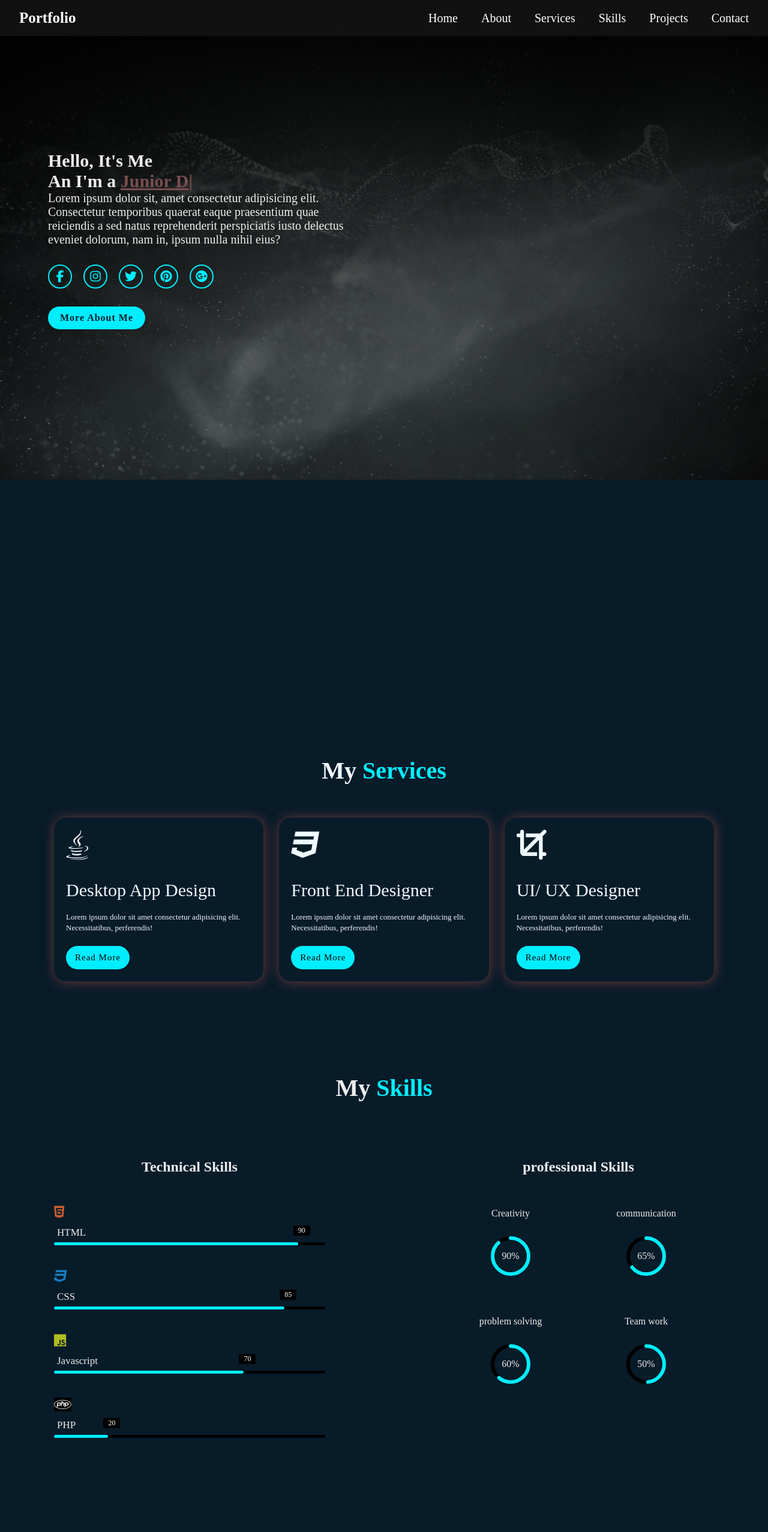
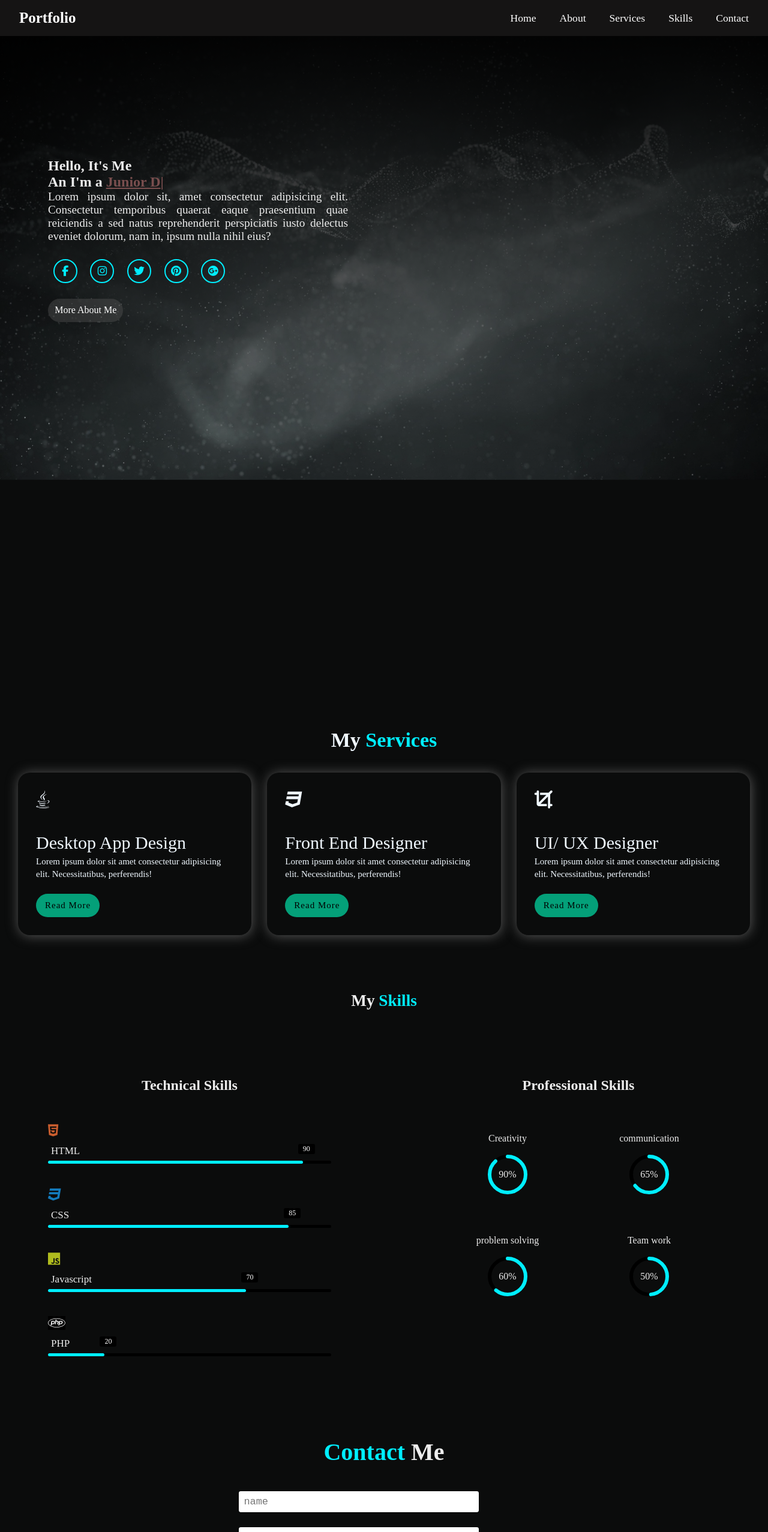
Before and after one commit to Maze-love/FirstRepo, a plain HTML site: page index.html in a window 1280 px wide. Shown: the top 2554 px of the page at 60% size. Before the commit the page ends 2472 px from the top, so only its background shows below. Drawn offline with Linux system fonts and the light colour scheme.

Commit message:
last commit
changing styles and responsiveness

```diff
--- a/index.html
+++ b/index.html
@@ -8,7 +8,6 @@
     <link rel="stylesheet" href="respons.css">
     <link rel="stylesheet" href="fontawesome-free-6.5.2-web/css/all.css">
     <script  src="mattboldt-typed.js-bd6a19d/dist/typed.umd.js"></script>
-    <link rel="stylesheet" href="respons.css">
 </head>
 <body>
     <!-- header section starts-->
@@ -17,12 +16,11 @@
     <header class="header">
         <a href="" class="logo">Portfolio</a>
         <nav class="navbar">
-            <a href="">Home</a>
-            <a href="">about</a>
-            <a href="">Services</a>
-            <a href="">Skills</a>
-            <a href="">projects</a>
-            <a href="">contact</a>
+            <a href="#homw">Home</a>
+            <a href="#about">about</a>
+            <a href="#services">Services</a>
+            <a href="#skills">Skills</a>
+            <a href="#contact">contact</a>
 
         </nav>
         <a href="" class="btn"><span class="fas fa-bars"></span></a>
@@ -38,7 +36,6 @@
         <li><a href="#about">About</a></li>
         <li><a href="#services">Services</a></li>
         <li><a href="#skills">Skills</a></li>
-        <li><a href="">Projects</a></li>
         <li><a href="">Contacts</a></li>
 
         </ul>
@@ -106,7 +103,7 @@
     <!-- about section ends -->
 
     <!-- service section -->
-     <section>
+     <section >
         <div class="services" id="services">
             <div class="container">
                 <h1 class="sub-title">My <span>Services</span></h1>
@@ -134,10 +131,6 @@
                              Necessitatibus, perferendis!</p>
                         <a href="#" class="read">read more</a>
                     </div>
-
-
-
-
 
                 </div>
             </div>
@@ -244,9 +237,25 @@
 
             </div>
         </div>
+      </section>
+      <!--contact sections starts-->
+    <section class="contact" id="contact">
+        <h1 class="title"><span>contact</span> me</h1>
+        <form action="">
+            <div class="inputBox">
+                <input type="text" placeholder="name" required>
+                <input type="email" placeholder="email" required>
+                <textarea name="" id="" cols="30" rows="7" placeholder="your message" ></textarea>
+                <input type="submit" value="send message" class="btn">
 
-      </section>
+            </div>
+
+        </form>
+
+    </section>
+    <!--contact sections ends-->
     </div>
+
     <script src="src.js"></script>
 </body>
 </html>
--- a/respons.css
+++ b/respons.css
@@ -5,8 +5,24 @@
     .header .btn{
         display: inline;
         font-size: 1.65rem;
-        /* line-height: 3em; */
     }
+    .home-content h3{
+        font-size: 1.3em;
+        font-weight: 700;
+    }
+    .about-text h2,.services-list div h2{
+        font-size: 1.5em;
+    }
+
+    .home-content p{
+        font-size: 0.9em;
+    }
+    .home-sci a,.about-text{
+        font-size: 0.98em;
+    }
+
+
+
 
 }
 @media (min-width:749px){
--- a/style.css
+++ b/style.css
@@ -5,13 +5,11 @@
     font-family: 'Times New Roman', Times, serif;
     scroll-behavior: smooth;
     scrollbar-width:thin;
-    scro;
 
 }
 body{
-
     color: #ededed;
-    background-color:#081b29;
+    background-color:#0b0c0c;
 }
 /*- line watcher--*/
 .line-watcher{
@@ -37,7 +35,7 @@ header{
     left: 0;
     width: 100%;
     padding: 1em 2em;
-    background:#1a1919b0;
+    background:#1f1e1eb0;
     backdrop-filter: blur(5px);
     display: flex;
     justify-content: space-between;
@@ -77,7 +75,7 @@ header{
 
 .navbar a{
     display: inline-block;
-    font-size: 20px;
+    font-size: 1.1em;
     color: #fff;
     text-decoration: none;
     text-transform: capitalize;
@@ -110,7 +108,7 @@ header{
     z-index: 100;
     width: 300px;
     background-color: #080808bd;
-    border-radius: 10px;
+    border-radius: 0.5em;
     transition: .45s all;
 }
 .sidebar.visible{
@@ -157,6 +155,7 @@ header{
     background-position: center;
     display: flex;
     align-items: center;
+    text-align:justify;
     padding: 5em 5em;
 }
 .home-content{
@@ -177,22 +176,16 @@ header{
     }
 }
 .home-content h3{
-    font-size: 30px;
+    font-size: 1.5em;
     font-weight: 700;
-
 }
 .home-content h3 span{
     color:rgb(121, 78, 78);
     text-decoration: underline;
 }
-.home-content h1{
-    font-size: 30px;
-    font-style: italic;
-    font-weight: 700;
-    margin: -3px 0;
-}
+
 .home-content p{
-    font-size: 20px;
+    font-size: 1.2em;
 }
 .home-sci a{
     display: inline-flex;
@@ -203,10 +196,10 @@ header{
     background:transparent;
     border: 2px solid #0ef;
     border-radius: 50%;
-    font-size: 20px;
+    font-size: 1.1em;
     color: #0ef;
     text-decoration: none;
-    margin: 30px 15px 30px 0;
+    margin: 1.5em 0.5em;
 }
 .home-sci a:hover{
     background:#0ef;
@@ -215,23 +208,22 @@ header{
 }
 .btn-box{
     display: inline-block;
-    padding: 10px 20px;
-    background: #0ef;
+    padding: 0.65em 0.7em;
+    background: rgba(89, 90, 90, 0.397);
     border-radius: 40px;
-    color: #081b29;
-    letter-spacing: 1px;
+    color:white;
     text-decoration: none;
-    font-weight: 600;
+    transition: 0.3s letter-spacing;
 }
 
 .btn-box:hover{
     box-shadow: 0 0 5px cyan, 0 0 10px red, 0 0 20px blue;
+    letter-spacing: 0.13em;
 }
 
         /*-About section-*/
 
 .about{
-
     display: grid;
     grid-template-columns: repeat(auto-fit,minmax(350px,1fr));
     align-content: center;
@@ -248,7 +240,6 @@ header{
     text-align: center;
     animation: fade-in 1s linear forwards;
     animation-timeline:view();
-
     animation-range-start: contain;
     animation-range-end: 500px;
 
@@ -260,11 +251,12 @@ header{
     }
 }
 .about-img img{
-    padding: 0 10px;
+    padding: 0em 0.5em;
     width: 50%;
     border-radius: 50%;
 }
 .about-text{
+    font-size: 1.2em;
     filter: blur(2px);
     opacity: 0;
     transform: translateY(300px);
@@ -285,13 +277,13 @@ header{
 
 .about-text h2{
     text-align: center;
-    font-size: 50px;
+    font-size: 2.5em;
 }
 .about-text h2 span{
     color: #0ef;
 }
 .about-text h4{
-    font-size: 25px;
+    font-size: 1.5em;
     font-weight: 500;
     color: #fff;
     line-height: 1.9em;
@@ -299,7 +291,7 @@ header{
 .about-text p{
     color:aliceblue;
     text-align: justify;
-    font-size: 17px;
+    font-size: 0.85em;
     line-height: 1.4;
     margin-bottom: 1em;
 
@@ -314,50 +306,47 @@ header{
 }
 .sub-title{
     text-align: center;
-    font-size: 40px;
+    font-size: 1.7em;
     /* padding-bottom: 70; */
 }
 .sub-title span{
     color: #0ef;
 }
 .services-list{
-
     display: grid;
     grid-template-columns: repeat(auto-fit,minmax(250px,1fr));
-    grid-gap:1.3em;
-    margin-top: 50px;
-
+    grid-gap: 1.3em;
+    margin-top: 1.5em;
 }
 .services-list div{
     background-color: transparent;
-    padding: 20px;
-    font-size: 13px;
+    padding: 2em;
+    font-size: 0.75em;
     border-right: 10px;
     border-radius: 20px;
-    box-shadow: 1px 1px 20px #693a3a;
+    box-shadow: 1px 1px 20px#585858;
 
 }
 .services-list div i{
-        font-size: 50px;
-        margin-bottom: 30px;
+    font-size: 2em;
+    margin-bottom: 1.2em;
 }
 .services-list div h2{
-    font-size: 30px;
+    font-size: 2em;
     font-weight: 500;
-    margin-bottom: 15px;
 }
-.services-list div a {
+.services-list div a{
     text-decoration: none;
     color:black;
-    font-size: 15px;
-    margin-top: 20px;
+    font-size: 1em;
+    margin-top: 1.5em;
     display: inline-block;
 }
 .read {
     display: inline-block;
     padding: 0.6em 1em;
     text-transform: capitalize;
-    background: #0ef;
+    background: rgb(4, 160, 121);
     border-radius: 40px;
     color: #801b29;
     letter-spacing: 1px;
@@ -369,30 +358,25 @@ header{
 }
 
 .container{
-    padding: 90px;
+    padding: 1.5em;
 }
 section{
     display: flex;
     flex-wrap: wrap;
     justify-content: space-evenly;
     gap: 1em;
-    /* align-items: center; */
-
 }
 .container1{
-    /* border: 1px solid white; */
-     /* width: 500px; */
-    /* height: 500px;  */
-    padding: 75px 90px;
+    padding: 5em;
     flex: 1;
-    margin-top: 20px;
+    margin-top: 2em;
 }
+
 .heading1{
     text-align: center;
     text-decoration: none;
-    text-decoration-thickness: 5px;
     margin-bottom: 50px;
-
+    text-transform: capitalize;
 }
         /*-- bars--*/
 .bar{
@@ -485,16 +469,14 @@ section{
     display: flex;
     flex-wrap: wrap;
     justify-content: space-evenly;
-    /* height: 170px; */
     margin-bottom: 5px;
     position: relative;
 }
 .radial-bars .radial-bar{
+    /* border: 1px solid white; */
     width: 50%;
     height: 170px;
-    padding: 5px;
-    /* margin-right: 5px; */
-    margin-bottom: 10px;
+    padding: 1em;
     position: relative;
 
 }
@@ -566,3 +548,54 @@ section{
 .radial-bar .text{
     text-align: center;
 }
+/*--- for contact page --*/
+.contact{
+    display: block;
+    padding: 2em;
+    margin-top: 1.5em;
+
+}
+.contact .title{
+    font-size: 2.5em;
+    text-transform: capitalize;
+    text-align: center;
+}
+.contact .title span{
+    color: #0ef;
+
+}
+.contact form{
+    max-width: 500px;
+    margin: auto;
+}
+.contact .inputBox{
+    padding: 1em 0.5em;
+
+}
+.contact .inputBox input{
+    display: block;
+    height: 35px;
+    width: 400px;
+    border: none;
+    border-radius: 0.2em;
+    font-family: monospace;
+    font-size: 1.3em;
+    margin-top: 1.5em;
+    padding: 0em 0.5em;
+    transition: 0.3s all ;
+}
+
+.contact .inputBox textarea{
+    border-radius: 0.2em;
+    font-size: 1.1em;
+    resize: none;
+    width: 400px;
+    margin-top: 1em;
+}
+.contact .btn{
+    color: white;
+    background-color: green;
+}
+.contact .btn:hover{
+    background-color: rgb(10, 32, 10);
+}
```
Also changed, not shown: 1 other file.
